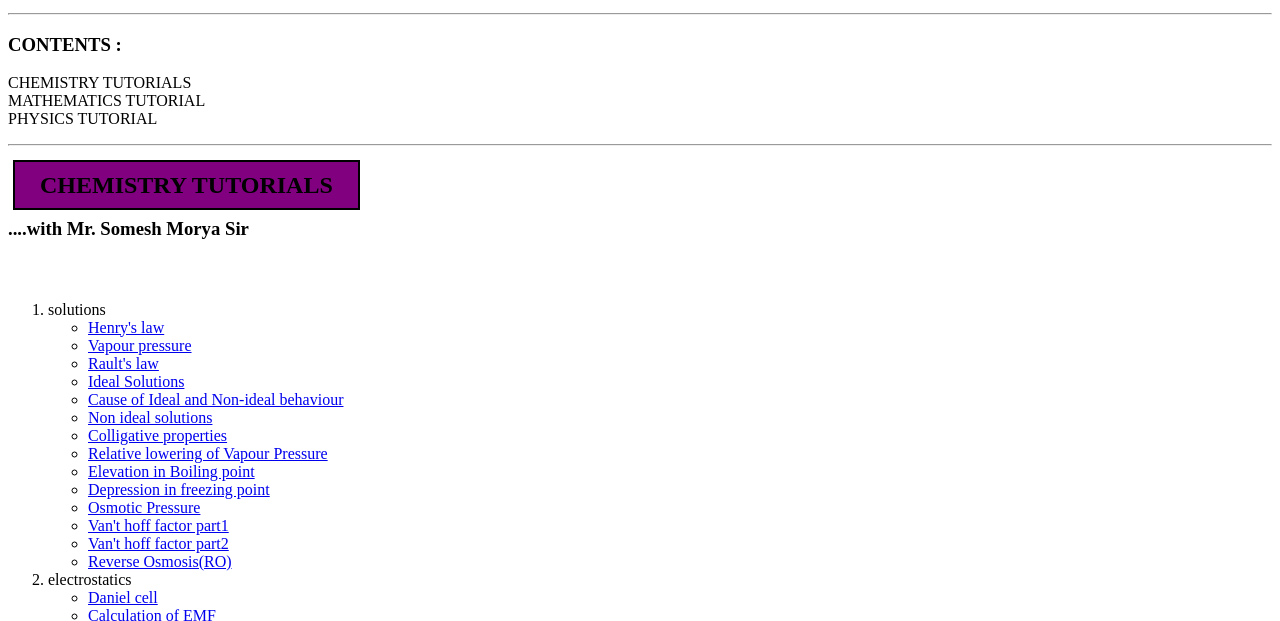
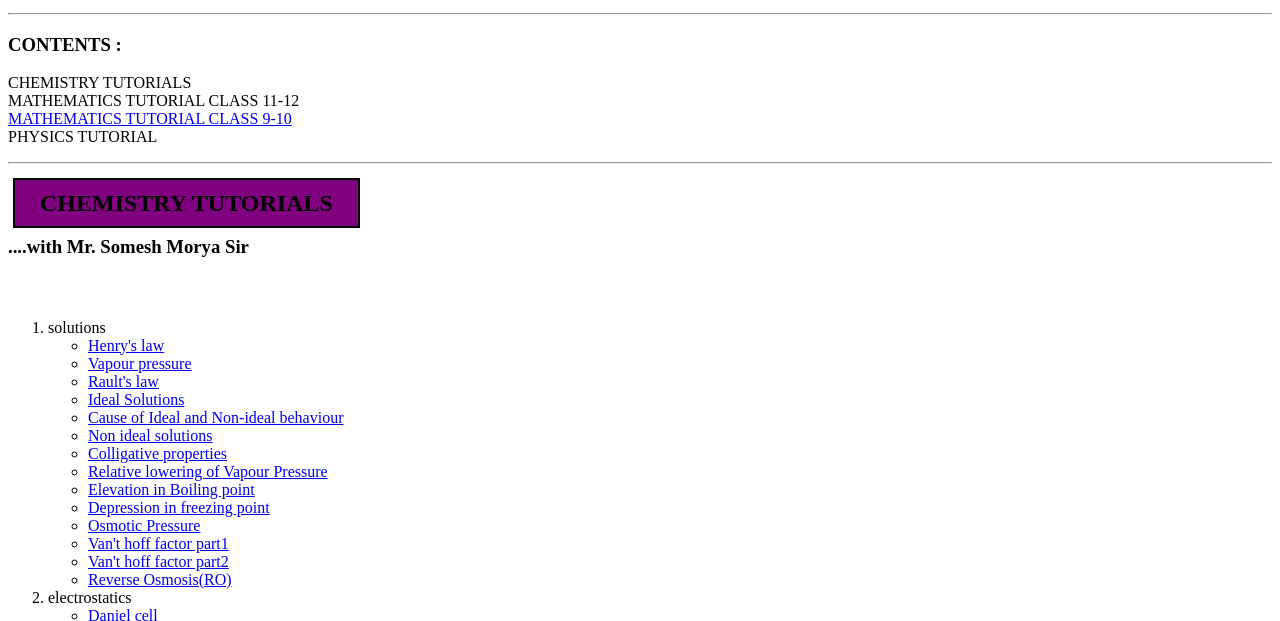
Before and after one commit to DheerajMukati/Edugeneclasses, a plain HTML site: page index.html in a window 1280 px wide. Shown: the part 119-740 px from the top of the page. Drawn offline with Linux system fonts and the light colour scheme.

Commit message:
Update index.html

```diff
--- a/index.html
+++ b/index.html
@@ -13,7 +13,8 @@
 <p>we at <em>edugene</em> are trying to make your lockdown fruitfull.<br>we need nothing more than your time .we are going to complete your whole syllabus.
 <strong> Everyday </strong> new videos by our best teachers will be  uploaded here. </p>
 <hr/><h3>CONTENTS :</h3>
-  <p>CHEMISTRY TUTORIALS <br/>MATHEMATICS TUTORIAL<br/>PHYSICS TUTORIAL
+  <p>CHEMISTRY TUTORIALS <br/>MATHEMATICS TUTORIAL CLASS 11-12<br/>
+    <a href="M2.html">MATHEMATICS TUTORIAL CLASS 9-10</a><br/>PHYSICS TUTORIAL
   </p><hr style="color:black;"/><br/>
 <h2>CHEMISTRY TUTORIALS</h2>
 <h3>....with Mr. Somesh Morya Sir</h3>
```
